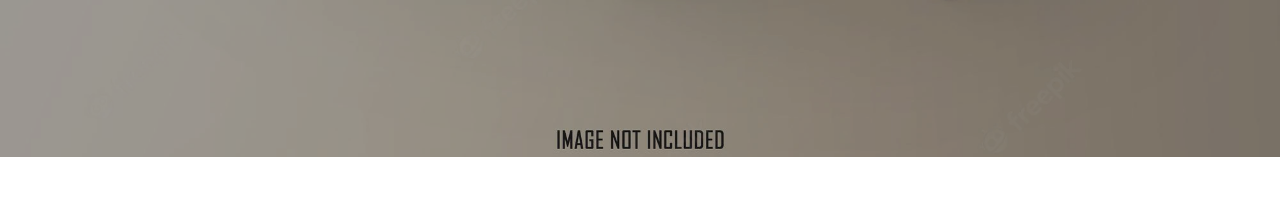
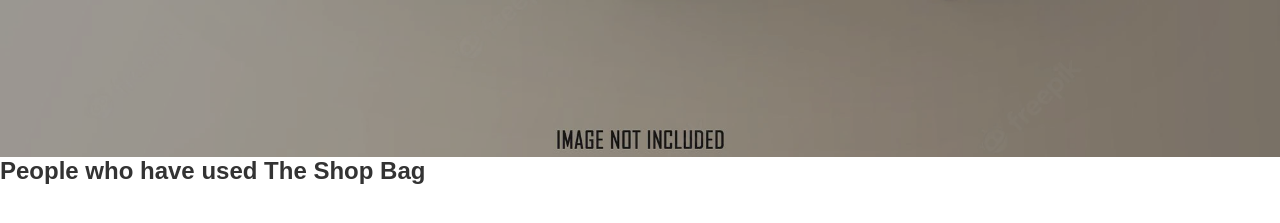
Before and after one commit to Chizzy99/the-shop-bag, a plain HTML site: page the-shop-bag/main/index.html in a window 1280 px wide. Shown: the part 843-1066 px from the top of the page. Before the commit the page ends 1000 px from the top, so only its background shows below. Drawn offline with Linux system fonts and the light colour scheme.

Commit message:
the-shop-bag

```diff
--- a/the-shop-bag/main/index.html
+++ b/the-shop-bag/main/index.html
@@ -43,7 +43,12 @@
     </ul>
 </div>
     </header>
+   <main class="review">
+    <section class="people">
+        <h2>People who have used The Shop Bag</h2>
+    </section>
 
+   </main>
 
 
 
```
